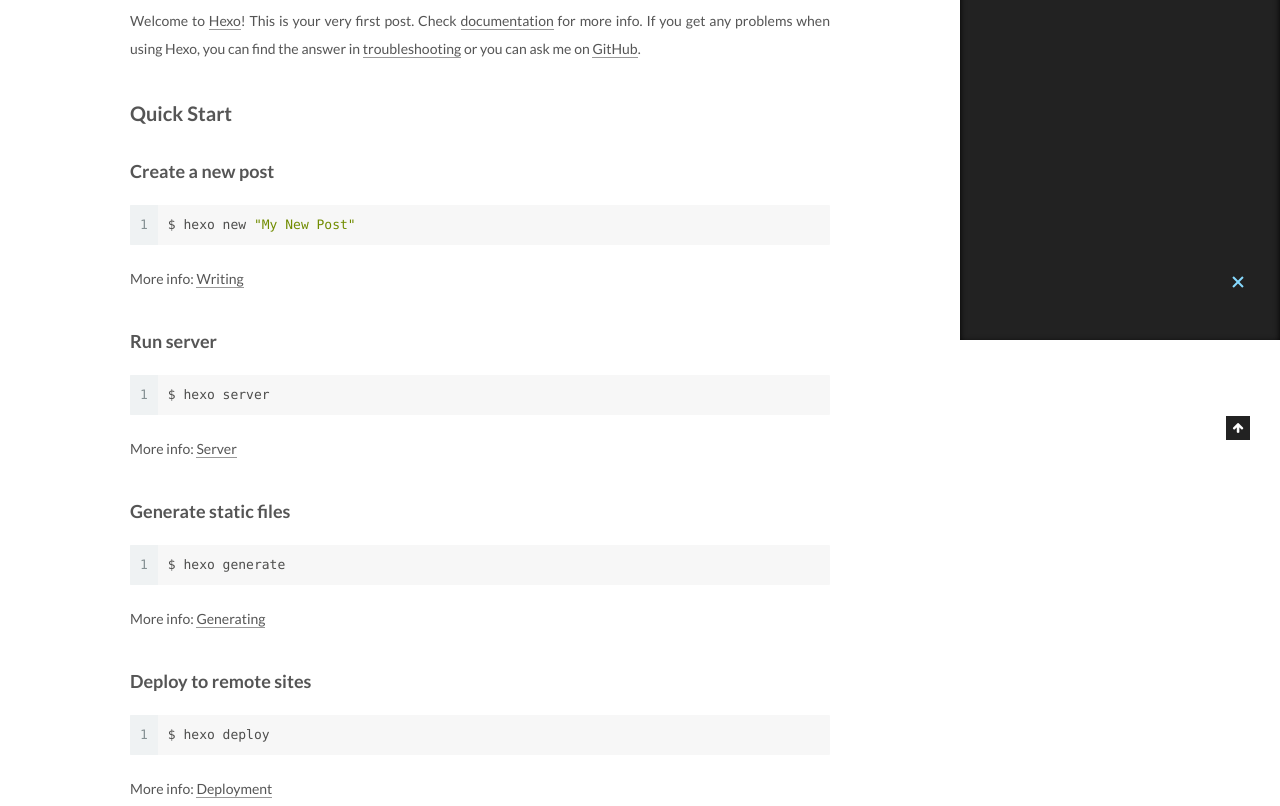
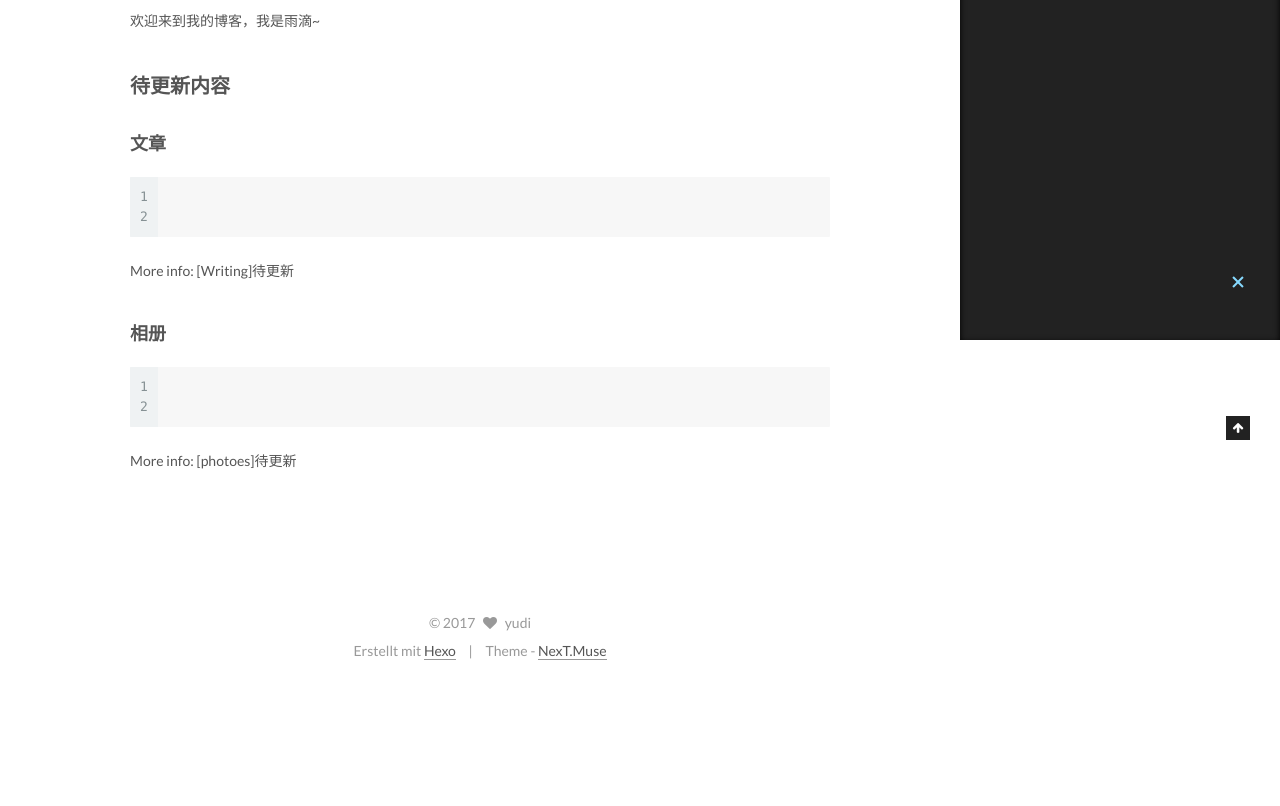
Before and after one commit to yudiya/yudi.github.io, a plain HTML site: page 2017/05/06/hello-world/index.html in a window 1280 px wide. Shown: the part 460-1266 px from the top of the page. After the commit the page ends 1145 px from the top, so only its background shows below. Drawn offline with Linux system fonts and the light colour scheme.

Commit message:
Site updated: 2017-05-10 12:56:45

```diff
--- a/2017/05/06/hello-world/index.html
+++ b/2017/05/06/hello-world/index.html
@@ -90,16 +90,16 @@
 
 
 
-<meta name="description" content="Welcome to Hexo! This is your very first post. Check documentation for more info. If you get any problems when using Hexo, you can find the answer in troubleshooting or you can ask me on GitHub. Quick">
+<meta name="description" content="欢迎来到我的博客，我是雨滴~ 待更新内容文章12 More info: [Writing]待更新 相册12 More info: [photoes]待更新">
 <meta property="og:type" content="article">
 <meta property="og:title" content="Hello World">
 <meta property="og:url" content="http://yoursite.com/2017/05/06/hello-world/index.html">
 <meta property="og:site_name" content="雨滴的博客">
-<meta property="og:description" content="Welcome to Hexo! This is your very first post. Check documentation for more info. If you get any problems when using Hexo, you can find the answer in troubleshooting or you can ask me on GitHub. Quick">
-<meta property="og:updated_time" content="2017-05-05T16:19:50.408Z">
+<meta property="og:description" content="欢迎来到我的博客，我是雨滴~ 待更新内容文章12 More info: [Writing]待更新 相册12 More info: [photoes]待更新">
+<meta property="og:updated_time" content="2017-05-10T04:55:57.248Z">
 <meta name="twitter:card" content="summary">
 <meta name="twitter:title" content="Hello World">
-<meta name="twitter:description" content="Welcome to Hexo! This is your very first post. Check documentation for more info. If you get any problems when using Hexo, you can find the answer in troubleshooting or you can ask me on GitHub. Quick">
+<meta name="twitter:description" content="欢迎来到我的博客，我是雨滴~ 待更新内容文章12 More info: [Writing]待更新 相册12 More info: [photoes]待更新">
 
 
 
@@ -316,15 +316,11 @@
 
 
 
-        <p>Welcome to <a href="https://hexo.io/" target="_blank" rel="external">Hexo</a>! This is your very first post. Check <a href="https://hexo.io/docs/" target="_blank" rel="external">documentation</a> for more info. If you get any problems when using Hexo, you can find the answer in <a href="https://hexo.io/docs/troubleshooting.html" target="_blank" rel="external">troubleshooting</a> or you can ask me on <a href="https://github.com/hexojs/hexo/issues" target="_blank" rel="external">GitHub</a>.</p>
-<h2 id="Quick-Start"><a href="#Quick-Start" class="headerlink" title="Quick Start"></a>Quick Start</h2><h3 id="Create-a-new-post"><a href="#Create-a-new-post" class="headerlink" title="Create a new post"></a>Create a new post</h3><figure class="highlight bash"><table><tr><td class="gutter"><pre><div class="line">1</div></pre></td><td class="code"><pre><div class="line">$ hexo new <span class="string">"My New Post"</span></div></pre></td></tr></table></figure>
-<p>More info: <a href="https://hexo.io/docs/writing.html" target="_blank" rel="external">Writing</a></p>
-<h3 id="Run-server"><a href="#Run-server" class="headerlink" title="Run server"></a>Run server</h3><figure class="highlight bash"><table><tr><td class="gutter"><pre><div class="line">1</div></pre></td><td class="code"><pre><div class="line">$ hexo server</div></pre></td></tr></table></figure>
-<p>More info: <a href="https://hexo.io/docs/server.html" target="_blank" rel="external">Server</a></p>
-<h3 id="Generate-static-files"><a href="#Generate-static-files" class="headerlink" title="Generate static files"></a>Generate static files</h3><figure class="highlight bash"><table><tr><td class="gutter"><pre><div class="line">1</div></pre></td><td class="code"><pre><div class="line">$ hexo generate</div></pre></td></tr></table></figure>
-<p>More info: <a href="https://hexo.io/docs/generating.html" target="_blank" rel="external">Generating</a></p>
-<h3 id="Deploy-to-remote-sites"><a href="#Deploy-to-remote-sites" class="headerlink" title="Deploy to remote sites"></a>Deploy to remote sites</h3><figure class="highlight bash"><table><tr><td class="gutter"><pre><div class="line">1</div></pre></td><td class="code"><pre><div class="line">$ hexo deploy</div></pre></td></tr></table></figure>
-<p>More info: <a href="https://hexo.io/docs/deployment.html" target="_blank" rel="external">Deployment</a></p>
+        <p>欢迎来到我的博客，我是雨滴~</p>
+<h2 id="待更新内容"><a href="#待更新内容" class="headerlink" title="待更新内容"></a>待更新内容</h2><h3 id="文章"><a href="#文章" class="headerlink" title="文章"></a>文章</h3><figure class="highlight bash"><table><tr><td class="gutter"><pre><div class="line">1</div><div class="line">2</div></pre></td><td class="code"><pre><div class="line"></div><div class="line"></div></pre></td></tr></table></figure>
+<p>More info: [Writing]待更新</p>
+<h3 id="相册"><a href="#相册" class="headerlink" title="相册"></a>相册</h3><figure class="highlight bash"><table><tr><td class="gutter"><pre><div class="line">1</div><div class="line">2</div></pre></td><td class="code"><pre><div class="line"></div><div class="line"></div></pre></td></tr></table></figure>
+<p>More info: [photoes]待更新</p>
 
 
     </div>
@@ -464,7 +460,7 @@
 
 
 
-              <div class="post-toc-content"><ol class="nav"><li class="nav-item nav-level-2"><a class="nav-link" href="#Quick-Start"><span class="nav-number">1.</span> <span class="nav-text">Quick Start</span></a><ol class="nav-child"><li class="nav-item nav-level-3"><a class="nav-link" href="#Create-a-new-post"><span class="nav-number">1.1.</span> <span class="nav-text">Create a new post</span></a></li><li class="nav-item nav-level-3"><a class="nav-link" href="#Run-server"><span class="nav-number">1.2.</span> <span class="nav-text">Run server</span></a></li><li class="nav-item nav-level-3"><a class="nav-link" href="#Generate-static-files"><span class="nav-number">1.3.</span> <span class="nav-text">Generate static files</span></a></li><li class="nav-item nav-level-3"><a class="nav-link" href="#Deploy-to-remote-sites"><span class="nav-number">1.4.</span> <span class="nav-text">Deploy to remote sites</span></a></li></ol></li></ol></div>
+              <div class="post-toc-content"><ol class="nav"><li class="nav-item nav-level-2"><a class="nav-link" href="#待更新内容"><span class="nav-number">1.</span> <span class="nav-text">待更新内容</span></a><ol class="nav-child"><li class="nav-item nav-level-3"><a class="nav-link" href="#文章"><span class="nav-number">1.1.</span> <span class="nav-text">文章</span></a></li><li class="nav-item nav-level-3"><a class="nav-link" href="#相册"><span class="nav-number">1.2.</span> <span class="nav-text">相册</span></a></li></ol></li></ol></div>
 
 
           </div>
```
Also changed, not shown: index.html (+5 -9 lines).
